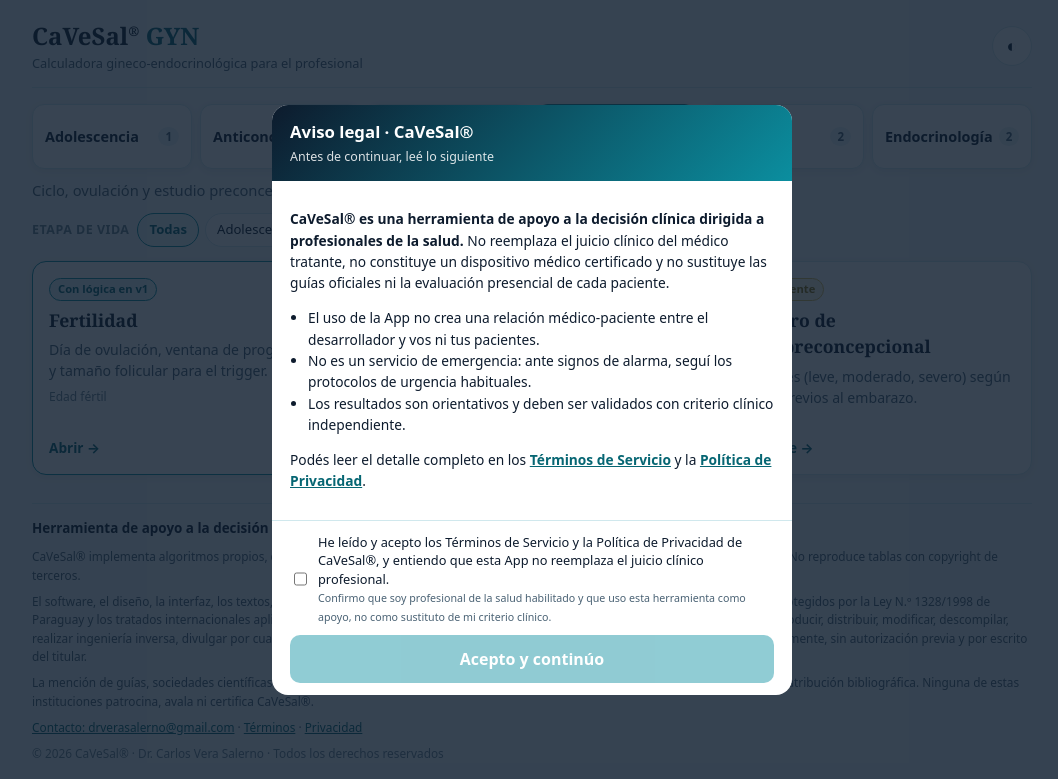
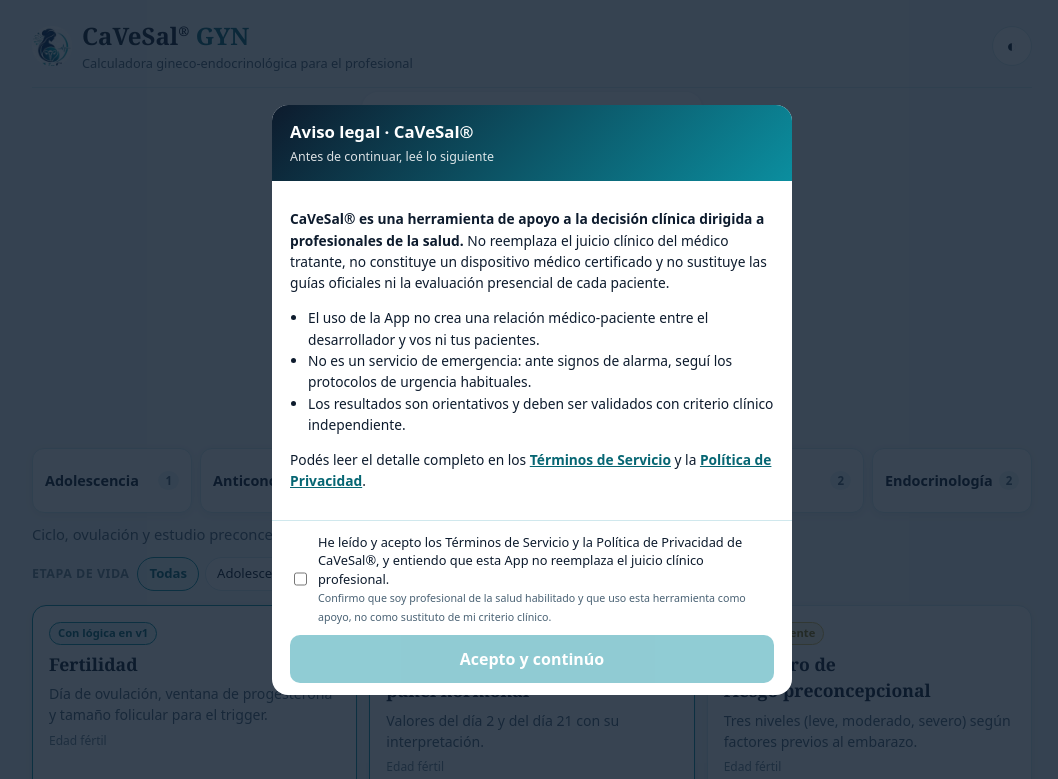
Before and after one commit to cavesal/cavesal-gyn, a plain HTML site: page index.html in a window 1280 px wide. Shown: the top 779 px of the page, without its empty margins (108-1166 px from the left). Drawn offline with Linux system fonts and the light colour scheme.

Commit message:
Logo del landing, ícono y bibliografía del trigger según ASRM
Co-authored-by: Perplexity <noreply@perplexity.ai>

```diff
--- a/css/estilos.css
+++ b/css/estilos.css
@@ -171,3 +171,7 @@ button,input,select{font:inherit;color:inherit}
   .grid,.form{grid-template-columns:1fr}
   .opt span{width:38px;height:38px}
 }
+
+.logo{border-radius:50%;background:#fff}
+.logo-hero{background:#fff;border-radius:16px;padding:6px;margin:4px auto 14px;max-width:340px;box-shadow:0 1px 4px rgba(0,0,0,.08)}
+.logo-hero img{display:block;width:100%;height:auto}
--- a/index.html
+++ b/index.html
@@ -10,6 +10,8 @@
 <meta name="robots" content="noindex, nofollow">
 <meta name="theme-color" content="#0b8e9f">
 <link rel="stylesheet" href="css/estilos.css">
+<link rel="icon" type="image/png" href="assets/logo-gyn-icono.png">
+<link rel="apple-touch-icon" href="assets/logo-gyn-icono.png">
 </head>
 <body>
 
@@ -57,7 +59,7 @@
 <div class="wrap">
   <header class="topbar">
     <a class="brand" href="#">
-      <img class="logo" src="assets/logo-gyn.png" alt="" width="40" height="40" onerror="this.remove()">
+      <img class="logo" src="assets/logo-gyn-icono.png" alt="" width="40" height="40">
       <span><span class="name">CaVeSal<sup>®</sup> <b>GYN</b></span><span class="tag">Calculadora gineco-endocrinológica para el profesional</span></span>
     </a>
     <button id="btnTema" class="btn-tema" type="button" aria-label="Cambiar tema claro u oscuro">◐</button>
@@ -65,6 +67,7 @@
 
   <main>
     <section id="inicio">
+      <div class="logo-hero"><img src="assets/logo-gyn.jpg" alt="CaVeSal® GYN · Ginecología · Herramientas clínicas para la práctica ginecológica" width="640" height="640"></div>
       <nav class="cats" id="cats" aria-label="Categorías"></nav>
       <p class="cat-intro" id="catIntro"></p>
       <div class="filtro-wrap">
--- a/js/fertilidad.js
+++ b/js/fertilidad.js
@@ -16,7 +16,7 @@
   //   rango[0] ≤ folículo ≤ rango[1]     → rango
   //   rango[1] < folículo ≤ tolerancia   → tolerancia (si existe)
   //   por encima del último límite       → encima
-  // VALIDAR CON CARLOS: propuesta basada en la literatura, pendiente de confirmación.
+  // Umbrales según ASRM 2013 y literatura (aprobado por el autor el 13/11/2026).
   //   Letrozol: 19-23 mm (cohortes de IIU con letrozol 2024-2025: 19,1-21 y 19-23 mm);
   //             tolerancia hasta 28 mm (Palatnik 2012: 23-28 mm con clomifeno o letrozol).
   //   Clomifeno: 20-28 mm (Shalom-Paz 2014: concepción con 20,4 ± 1,2 mm; Palatnik 2012: 23-28 mm).
--- a/js/textos-es.js
+++ b/js/textos-es.js
@@ -129,7 +129,7 @@
         'Clomifeno: 50 mg/día por 5 días desde el día 2 a 5; luego 100 mg y máximo habitual 150 mg; límite de 6 ciclos ovulatorios.',
         'Gonadotropinas, protocolo low-dose step-up: inicio 37,5 a 75 UI/día desde el día 2 a 3, dosis fija 7 a 14 días; si a los 14 días no hay folículo de 10 mm o más, aumentar 50% semanal.'
       ],
-      etiqueta: 'Algoritmo propio CaVeSal® · Basado en: ASRM Practice Committee 2020 · ESHRE 2023 · MSPyBS Paraguay Res. S.G. N.º 050/2025 · Palatnik A et al. Fertil Steril 2012;97:1089-1094 · Shalom-Paz E et al. Gynecol Endocrinol 2014 · estudios de cohorte 2024-2026 sobre tamaño folicular en IIU'
+      etiqueta: 'Algoritmo propio CaVeSal® · Basado en: ASRM Practice Committee, Fertil Steril 2013;100:341-348 y 2020;113:66-70 · ESHRE 2023 y 2025 · MSPyBS Paraguay Res. S.G. N.º 050/2025 · Palatnik A et al. Fertil Steril 2012;97:1089-1094 · Shalom-Paz E et al. Gynecol Endocrinol 2014;30:107-110 · Ling L et al. Eur J Med Res 2024;29:184 · Van Oirschot M et al. Fertil Steril 2025'
     },
 
     preconcepcional: {
```
Also changed, not shown: assets/logo-gyn-icono.png (added), assets/logo-gyn.jpg (added), 2 other files.
